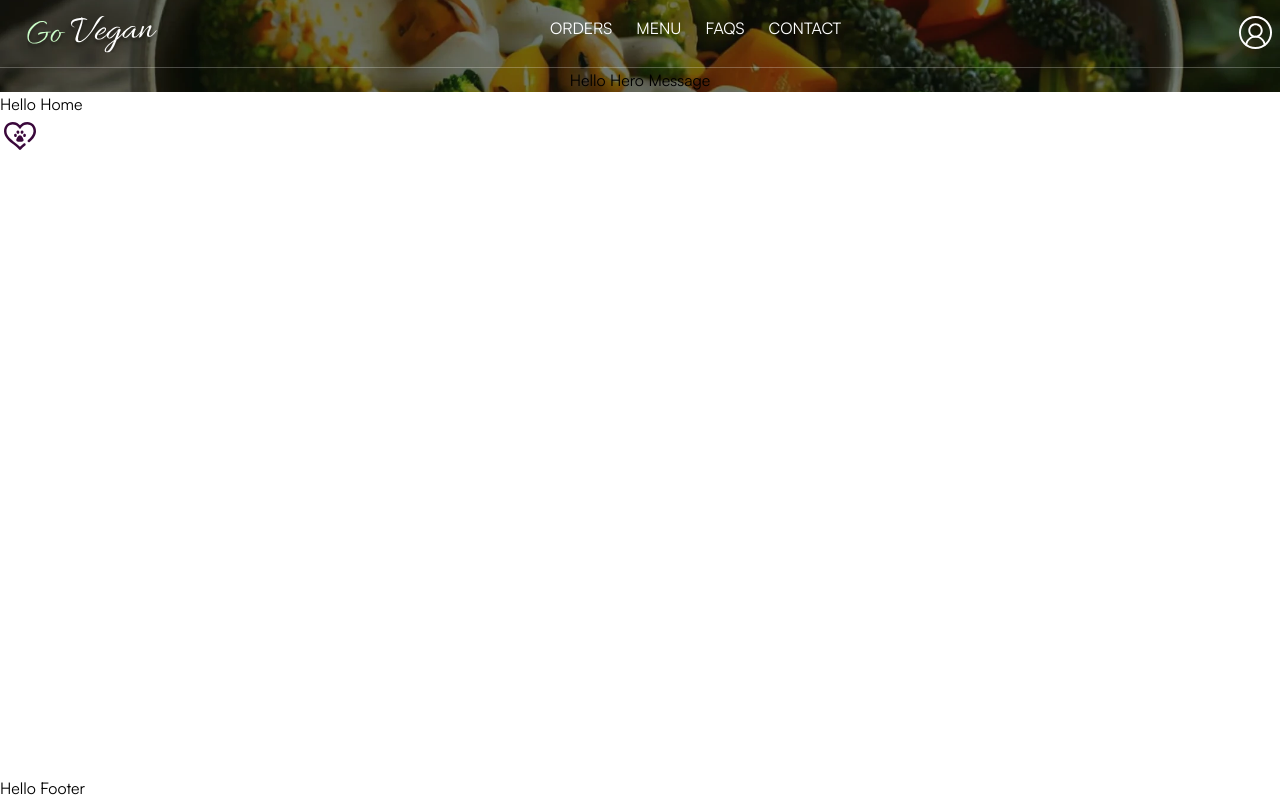
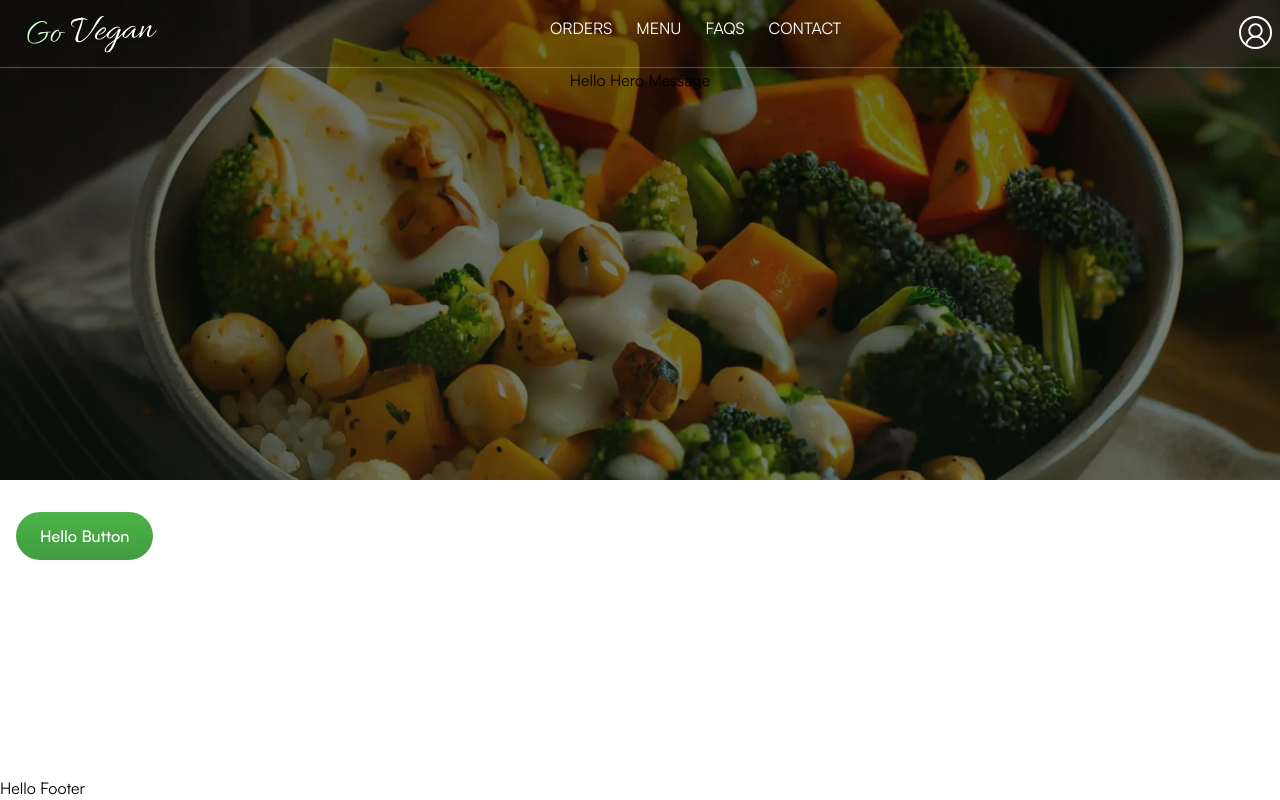
Before and after one commit to FausioPaco/go-vegan, a React (Vite) app: page / in a window 1280 px wide. Built offline with nearby package versions, Linux system fonts and the light colour scheme.

Commit message:
created button component

```diff
--- /dev/null
+++ b/src/components/ui/Button/Button.tsx
@@ -0,0 +1,48 @@
+import cn from '@/utils/cn';
+import { ComponentProps } from 'react';
+
+type ButtonSize = 'sm' | 'md' | 'lg';
+type ButtonVariant = 'primary' | 'secondary' | 'tertiary';
+
+type IButtonProps = ComponentProps<'button'> & {
+  variant?: ButtonVariant;
+  size?: ButtonSize;
+  className?: string;
+};
+
+const Button = ({
+  variant = 'primary',
+  size = 'md',
+  className,
+  ...props
+}: IButtonProps) => {
+  const buttonVariants = {
+    primary:
+      'rounded-full bg-gradient-to-t from-primary-600 to-primary-500 text-white hover:shadow-sm hover:shadow-primary-700/70',
+    secondary:
+      'rounded-full border-primary-600 shadow-md border-2 text-primary-600 hover:bg-primary-600 hover:text-white',
+    tertiary:
+      'flex items-center gap-x-2 text-primary-700 underline outline-none hover:text-primary-800',
+  };
+
+  const buttonSizes = {
+    sm: 'px-3 py-2 text-sm',
+    md: 'px-6 py-3 text-base',
+    lg: 'px-8 py-5 text-lg',
+  };
+
+  return (
+    <button
+      className={cn(
+        'min-w-[96px] font-medium transition-all duration-300 hover:-translate-y-1',
+        buttonVariants[variant],
+        buttonSizes[size],
+        className,
+      )}
+      //   <Icon name="animals" />
+      {...props}
+    />
+  );
+};
+
+export default Button;
--- /dev/null
+++ b/src/components/ui/Button/index.tsx
@@ -0,0 +1,3 @@
+import Button from './Button';
+
+export { Button };
--- a/src/layouts/Hero.tsx
+++ b/src/layouts/Hero.tsx
@@ -9,7 +9,7 @@ type HeroProps = {
 const Hero = ({ backgroundImage, children }: PropsWithChildren<HeroProps>) => {
   return (
     <div
-      className="bg-cover bg-center"
+      className="min-h-[480px] bg-cover bg-center"
       style={{
         backgroundImage: `url(${getBackgroundImageUrl(backgroundImage)}), url(${getBackgroundImageUrl(backgroundImage, 'jpg')}) `,
       }}
--- a/src/pages/Home.tsx
+++ b/src/pages/Home.tsx
@@ -1,6 +1,6 @@
-import { Icon } from '@/components/ui/Icon';
 import Meta from '@/components/meta';
 import Hero from '@layouts/Hero';
+import { Button } from '@/components/ui/Button';
 
 const Home = () => {
   return (
@@ -15,10 +15,11 @@ const Home = () => {
           <h1>Hello Hero Message</h1>
         </Hero>
 
-        {/* Hero Section Here */}
-        <h1>
-          Hello Home <Icon name="animals" />
-        </h1>
+        <div className="container my-8">
+          <Button variant="primary" className="ml-4">
+            Hello Button
+          </Button>
+        </div>
       </main>
     </>
   );
```
